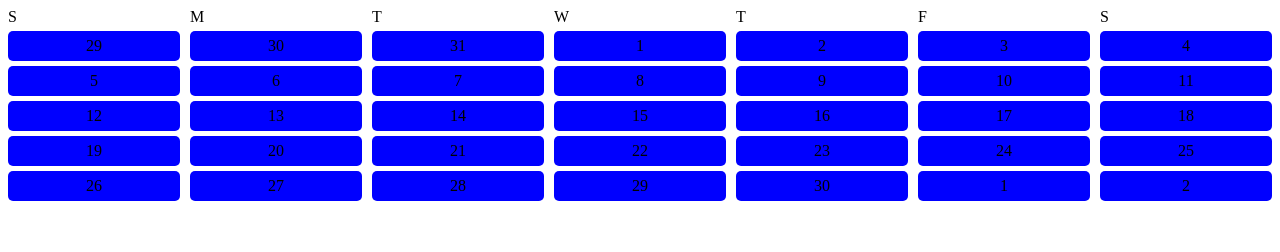
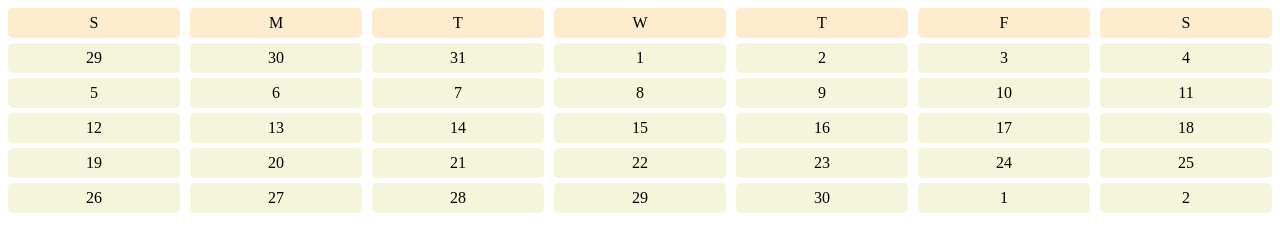
Before and after one commit to Shoeb1989/Responsive-layout, a plain HTML site: page index.html in a window 1280 px wide. Drawn offline with Linux system fonts and the light colour scheme.

Commit message:
Date Add

```diff
--- a/style.css
+++ b/style.css
@@ -6,8 +6,8 @@
 }
 
 
-.date{
-    background-color: blue;
+.date, .day{
+    background-color: beige;
     border-radius: 5px;
     height: 30px;
     display: flex;
@@ -15,3 +15,9 @@
     align-items: center;
     font-size: 1.2;
 }
+
+.day{
+
+    background-color: blanchedalmond;
+    font-size: 1.0;
+}
```
